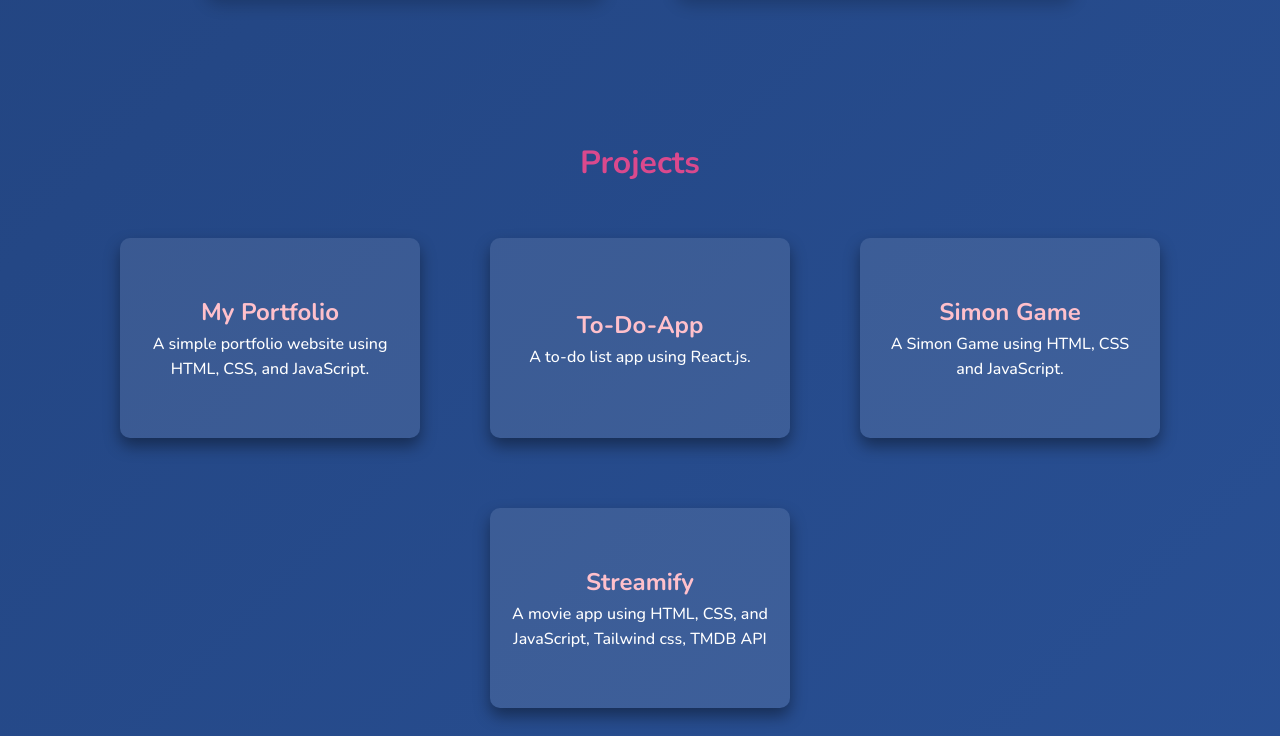
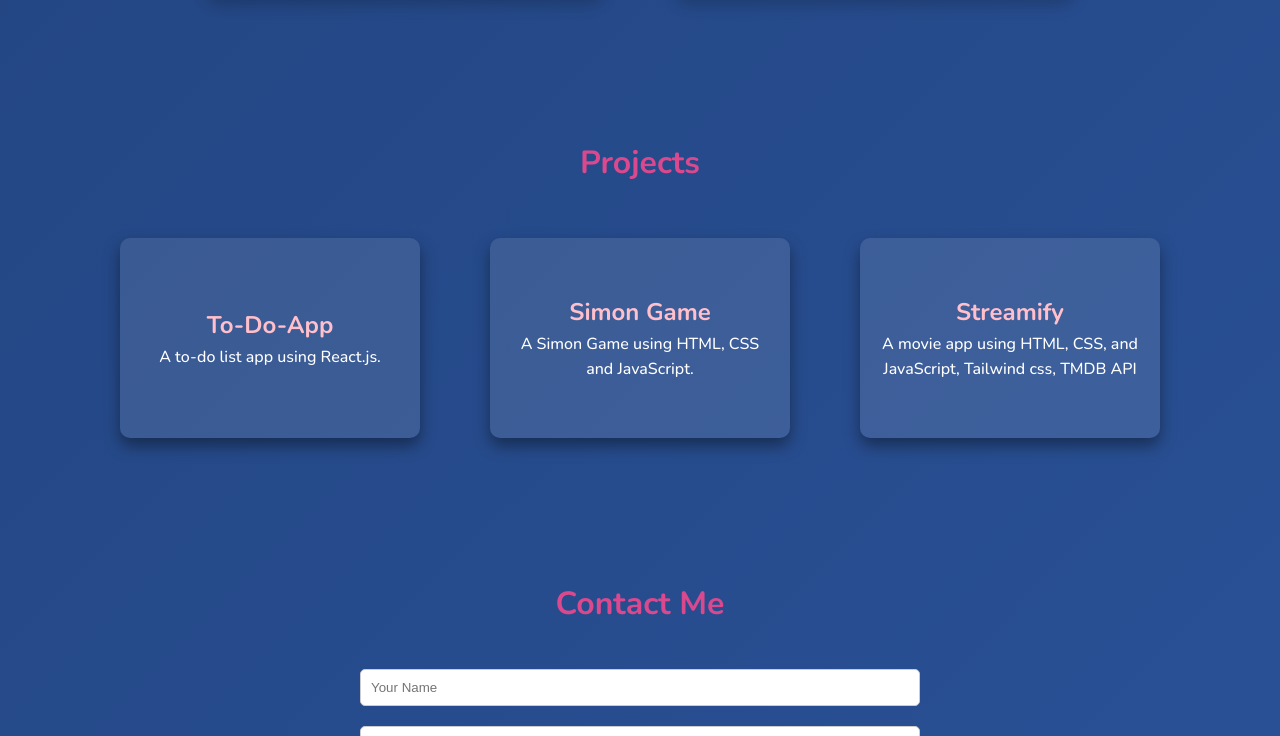
Before and after one commit to Anusaini-12/Portfolio, a plain HTML site: page index.html in a window 1280 px wide. Shown: the part 2064-2800 px from the top of the page. Drawn offline with nearby package versions, Linux system fonts and the light colour scheme; a web font is replaced by a local one.

Commit message:
Update index.html

```diff
--- a/index.html
+++ b/index.html
@@ -136,19 +136,6 @@
       <div class="project-card">
         <div class="project-card-inner">
           <div class="project-card-front">
-            <h3>My Portfolio</h3>
-            <p>A simple portfolio website using HTML, CSS, and JavaScript.</p>
-          </div>
-          <div class="project-card-back">
-            <p>Details about Project 1.</p>
-            <a href="https://anusaini-12.github.io/Streamify/" target="_blank"  class="project-link">View Project</a>
-          </div>
-        </div>
-      </div>
-
-      <div class="project-card">
-        <div class="project-card-inner">
-          <div class="project-card-front">
             <h3>To-Do-App</h3>
             <p>A to-do list app using React.js.</p>
           </div>
```
